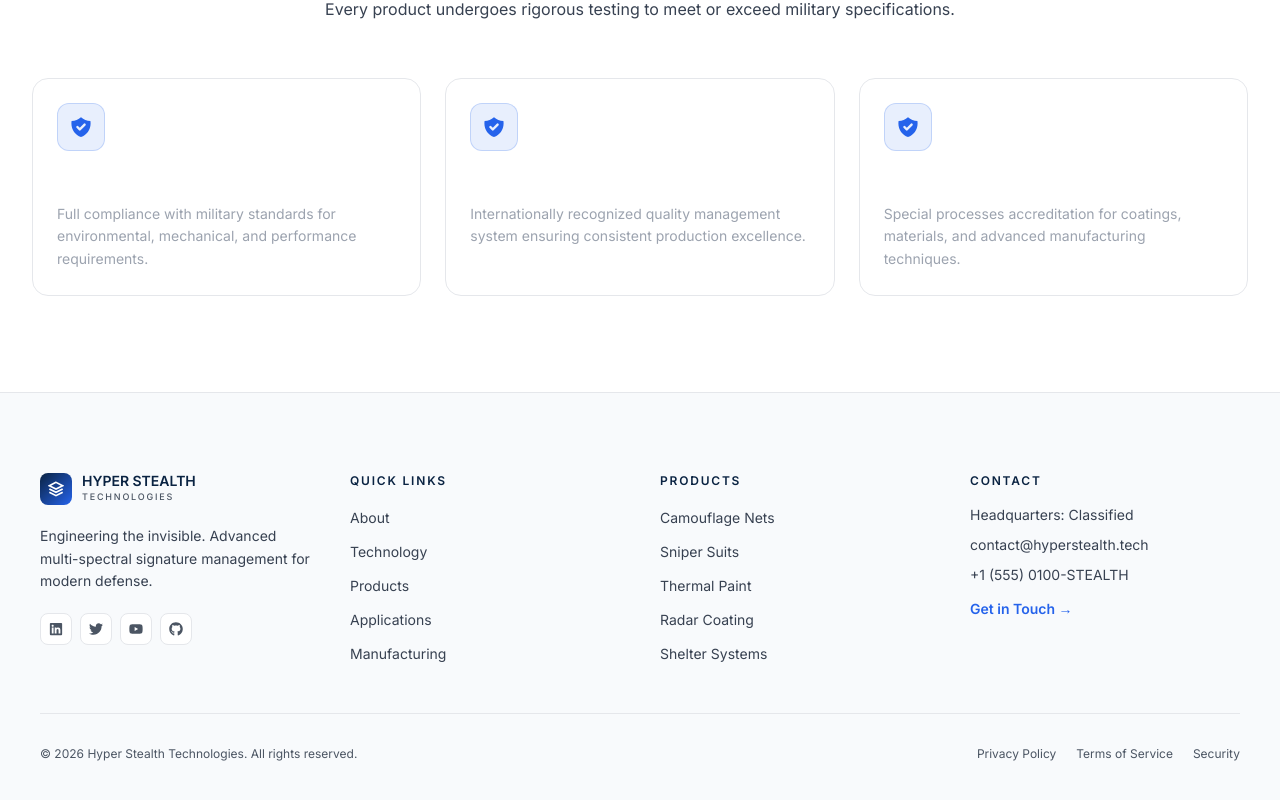
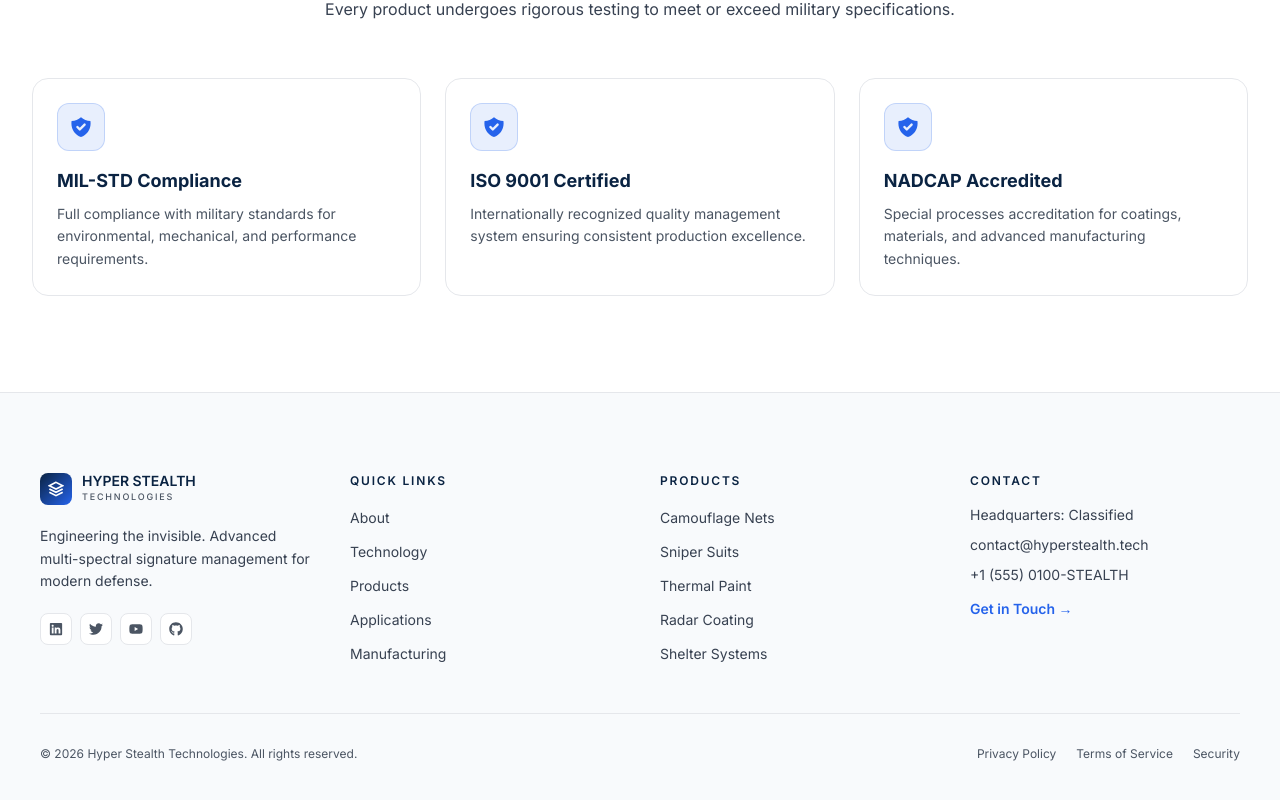
Before and after one commit to Ayush-2-singh/health-stealth-, a Next.js app: page /manufacturing in a window 1280 px wide. Shown: the part 1963-2763 px from the top of the page. Built offline with nearby package versions, Linux system fonts and the light colour scheme.

Commit message:
fix: resolve white-on-white color visibility in src/app/manufacturing/page.tsx

```diff
--- a/src/app/manufacturing/page.tsx
+++ b/src/app/manufacturing/page.tsx
@@ -38,13 +38,13 @@ export default function Manufacturing() {
               {manufacturingSteps.map((step, i) => {
                 const Icon = iconMap[step.icon] || HiCog;
                 return (
-                  <div key={step.id} className="manufacturing-step relative bg-card border border-border rounded-2xl p-8 hover:border-primary/30 transition-all">
-                    <div className="absolute -top-4 left-8 w-8 h-8 bg-primary rounded-full flex items-center justify-center text-white text-sm font-bold">{i + 1}</div>
+                  <div key={step.id} className="manufacturing-step relative bg-white border border-border rounded-2xl p-8 hover:border-primary/30 transition-all">
+                    <div className="absolute -top-4 left-8 w-8 h-8 bg-primary rounded-full flex items-center justify-center text-heading text-sm font-bold">{i + 1}</div>
                     <div className="w-16 h-16 bg-gradient-to-br from-primary/20 to-primary/5 border border-primary/20 rounded-2xl flex items-center justify-center mb-5"><Icon className="w-8 h-8 text-primary" /></div>
-                    <h3 className="text-xl font-bold text-white mb-3">{step.title}</h3>
-                    <p className="text-sm text-gray-400 leading-relaxed">{step.description}</p>
+                    <h3 className="text-xl font-bold text-heading mb-3">{step.title}</h3>
+                    <p className="text-sm text-gray-600 leading-relaxed">{step.description}</p>
                     <div className="mt-5 flex items-center gap-2">
-                      <div className="flex-1 h-1 bg-white/5 rounded-full overflow-hidden">
+                      <div className="flex-1 h-1 bg-gray-50 rounded-full overflow-hidden">
                         <motion.div initial={{ width: 0 }} whileInView={{ width: "100%" }} viewport={{ once: true }} transition={{ duration: 1.5, delay: i * 0.2 }} className="h-full bg-gradient-to-r from-primary to-secondary" />
                       </div>
                       <span className="text-xs text-muted">{Math.round(((i + 1) / manufacturingSteps.length) * 100)}%</span>
@@ -65,10 +65,10 @@ export default function Manufacturing() {
               { title: "ISO 9001 Certified", desc: "Internationally recognized quality management system ensuring consistent production excellence." },
               { title: "NADCAP Accredited", desc: "Special processes accreditation for coatings, materials, and advanced manufacturing techniques." },
             ].map((item, i) => (
-              <motion.div key={i} initial={{ opacity: 0, y: 30 }} whileInView={{ opacity: 1, y: 0 }} viewport={{ once: true }} transition={{ duration: 0.6, delay: i * 0.1 }} className="bg-card border border-border rounded-2xl p-6">
+              <motion.div key={i} initial={{ opacity: 0, y: 30 }} whileInView={{ opacity: 1, y: 0 }} viewport={{ once: true }} transition={{ duration: 0.6, delay: i * 0.1 }} className="bg-white border border-border rounded-2xl p-6">
                 <div className="w-12 h-12 bg-secondary/10 border border-secondary/20 rounded-xl flex items-center justify-center mb-4"><HiShieldCheck className="w-6 h-6 text-secondary" /></div>
-                <h3 className="text-lg font-bold text-white mb-2">{item.title}</h3>
-                <p className="text-sm text-gray-400 leading-relaxed">{item.desc}</p>
+                <h3 className="text-lg font-bold text-heading mb-2">{item.title}</h3>
+                <p className="text-sm text-gray-600 leading-relaxed">{item.desc}</p>
               </motion.div>
             ))}
           </div>
```
